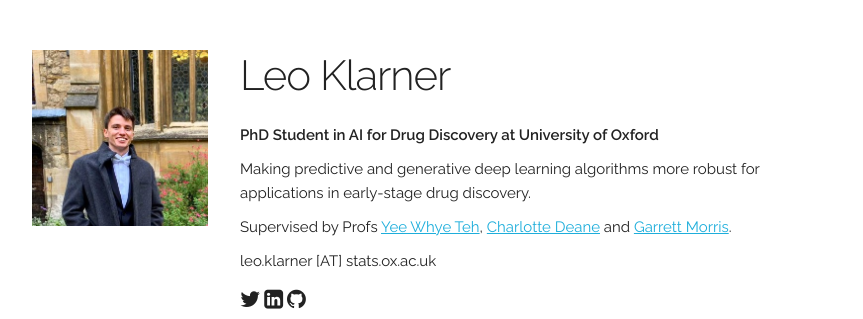
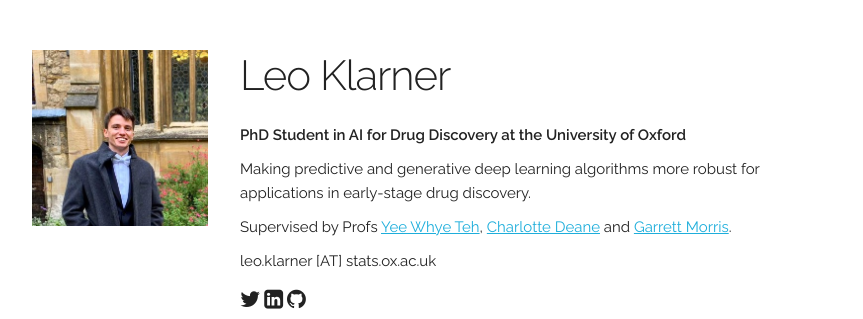
Before and after one commit to leojklarner/leojklarner.github.io, a Jekyll site: the page built from index.html, in a window 1280 px wide. Shown: the top 319 px of the page, without its empty margins (208-1071 px from the left). Built offline with Jekyll 4.4.1, drawn with Linux system fonts in a browser that asks for light colours.

Commit message:
Minor edit.

```diff
--- a/_data/main_info.yaml
+++ b/_data/main_info.yaml
@@ -1,5 +1,5 @@
 name: "Leo Klarner"
-title: "<b>PhD Student in AI for Drug Discovery at University of Oxford</b>"
+title: "<b>PhD Student in AI for Drug Discovery at the University of Oxford</b>"
 subtitle: "Making predictive and generative deep learning algorithms more robust for applications in early-stage drug discovery."
 supervisors: "Supervised by Profs <a href='https://www.stats.ox.ac.uk/people/yee-whye-teh' target='_blank'>Yee Whye Teh</a>, <a href='https://www.stats.ox.ac.uk/people/charlotte-deane' target='_blank'>Charlotte Deane</a> and <a href='https://www.stats.ox.ac.uk/people/garrett-morris' target='_blank'>Garrett Morris</a>."
 email: "leo.klarner [AT] stats.ox.ac.uk"
```
